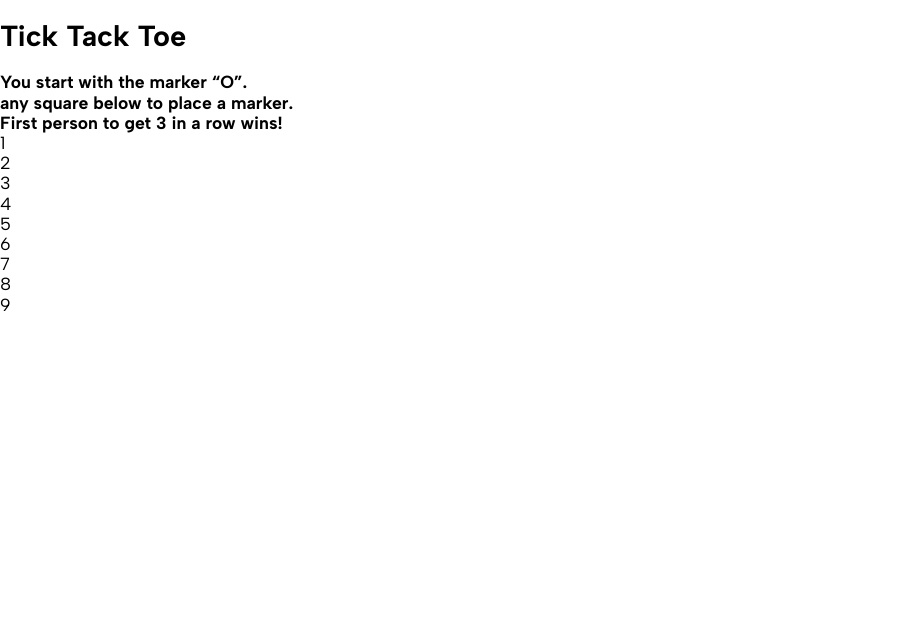
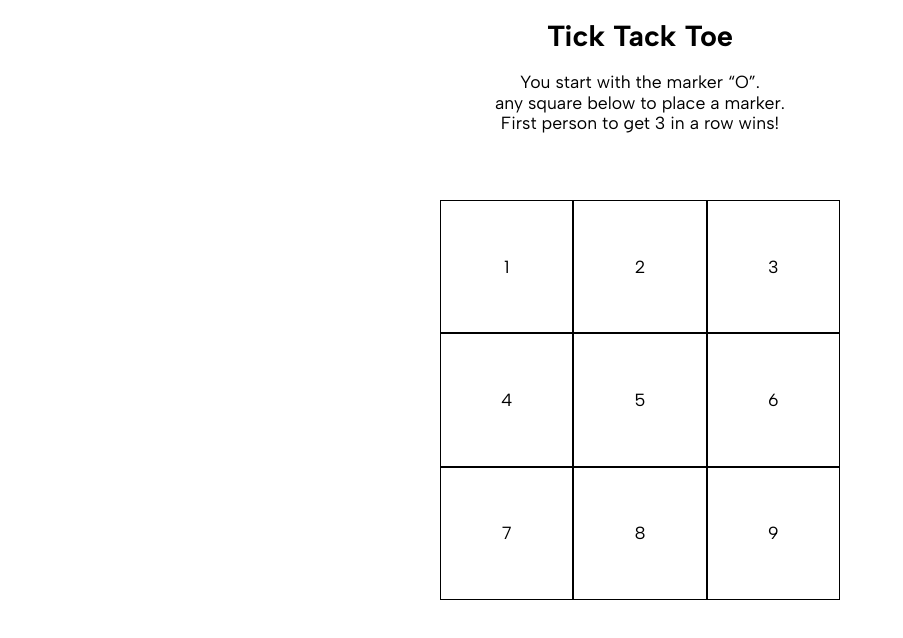
Before and after one commit to David-Shayne/TickTackToe, a plain HTML site: page index.html in a window 1280 px wide. Shown: the whole page, without its empty margins (0-903 px from the left). Drawn offline with Linux system fonts and the light colour scheme.

Commit message:
Initial stylings

```diff
--- a/index.html
+++ b/index.html
@@ -10,11 +10,14 @@
 	</head>
 	<body>
 		<div class="container">
-			<h1 class="title">Tick Tack Toe</h1>
-			<p class="prompt">
-				You start with the marker “O”.<br />
-				any square below to place a marker.<br />First person to get 3 in a row wins!
-			</p>
+			<header>
+				<h1 class="title">Tick Tack Toe</h1>
+				<p class="prompt">
+					You start with the marker “O”.<br />
+					any square below to place a marker.<br />First person to get 3 in a row wins!
+				</p>
+			</header>
+
 			<div id="gameboard">
 				<div class="tile">1</div>
 				<div class="tile">2</div>
--- a/style.css
+++ b/style.css
@@ -29,7 +29,6 @@ body {
 p,
 span {
 	font-size: var(--primary-font-size);
-	font-weight: 700;
 	margin: 0;
 }
 
@@ -37,3 +36,32 @@ h1 {
 	font-size: var(--heading-font-size);
 	font-weight: 700;
 }
+
+body {
+	text-align: center;
+}
+
+/* HEADING */
+
+/* GAMEBOARD */
+:root {
+	--gameboard-height-width: 50vh;
+}
+
+#gameboard {
+	width: var(--gameboard-height-width);
+	height: var(--gameboard-height-width);
+	position: absolute;
+	top: calc(50vh - var(--gameboard-height-width) / 2);
+	left: calc(50vw - var(--gameboard-height-width) / 2);
+
+	display: grid;
+	grid-template-columns: 1fr 1fr 1fr;
+}
+
+.tile {
+	border: 1px solid black;
+	display: flex;
+	align-items: center;
+	justify-content: center;
+}
```
